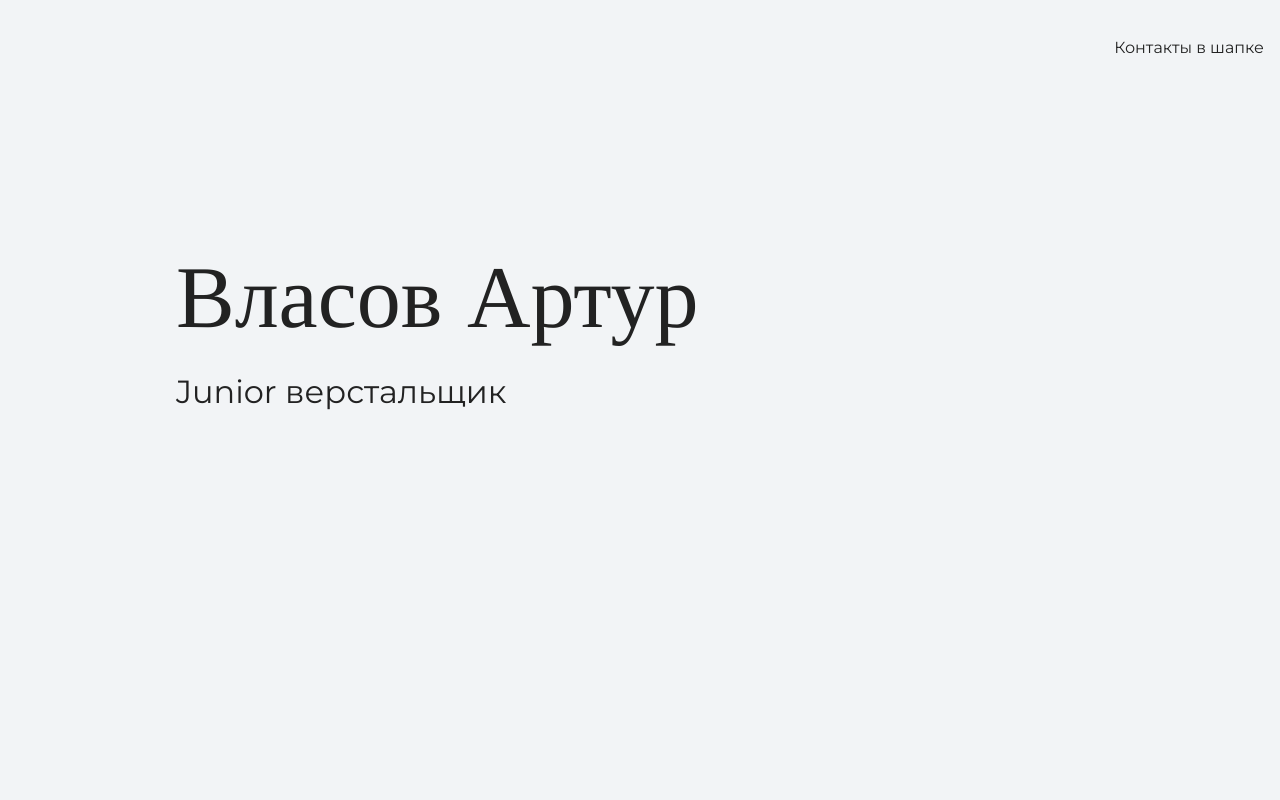
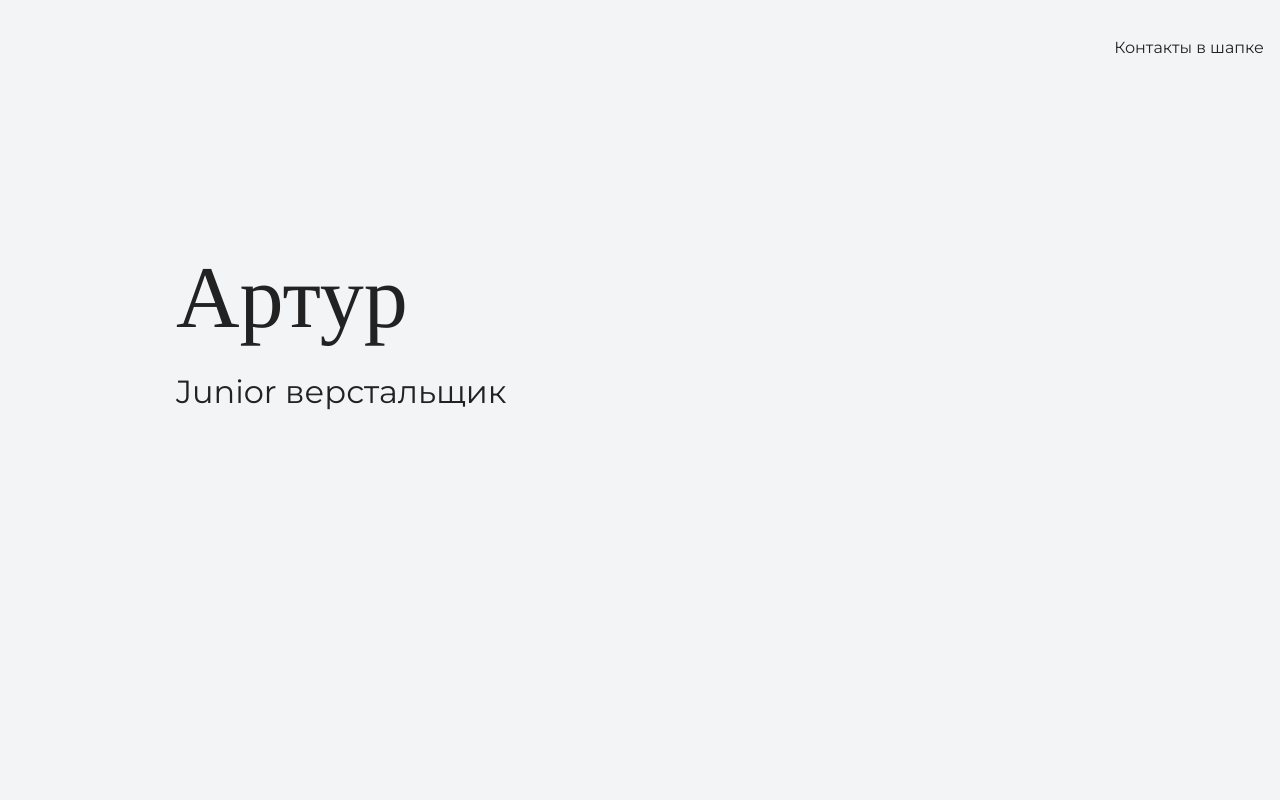
Before and after one commit to Arturshadow7/my-site, a plain HTML site: page index.html in a window 1280 px wide. Shown: the top 800 px of the page. Drawn offline with nearby package versions, Linux system fonts and the light colour scheme.

Commit message:
изменение имени

```diff
--- a/index.html
+++ b/index.html
@@ -16,7 +16,7 @@
     <div class="container">
 
     <section class="hero-image">
-      <h1 class="heading">Власов Артур</h1>
+      <h1 class="heading"> Артур</h1>
       <p>Junior верстальщик</p>
     </section>
 
```
